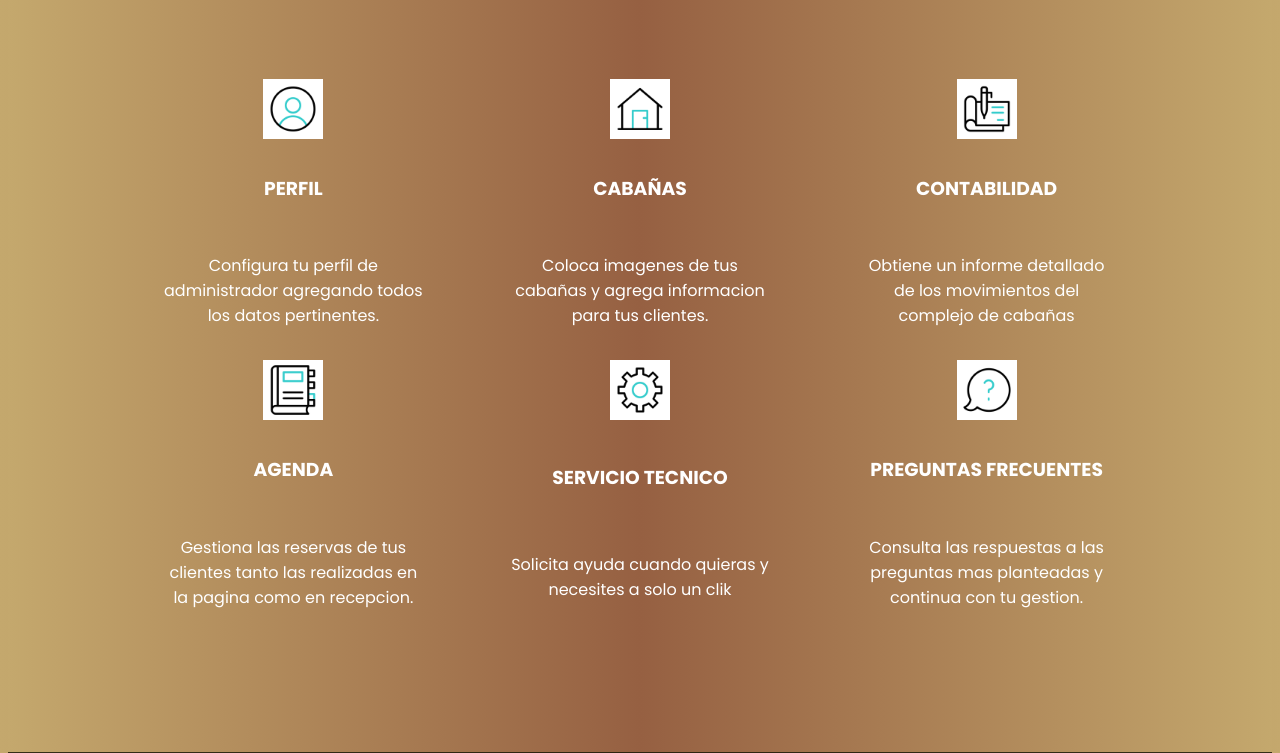
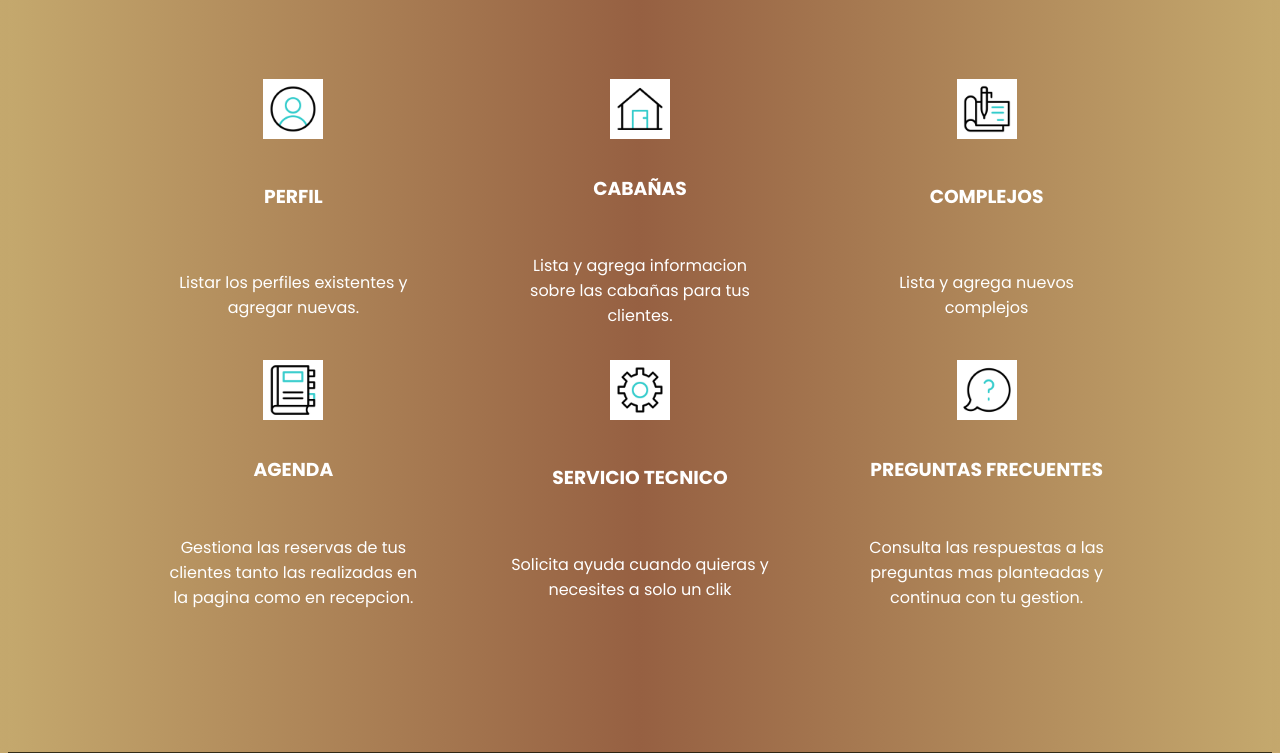
Before and after one commit to GastonSca/grupo6-cdc, a Django app: page / in a window 1280 px wide. Shown: the part 809-1562 px from the top of the page. Run offline with Django 4.2, Linux system fonts and the light colour scheme.

Commit message:
links ppal

```diff
--- a/cabaniapp/perfil/urls.py
+++ b/cabaniapp/perfil/urls.py
@@ -3,5 +3,6 @@ from django.urls import path
 from . import views
 
 urlpatterns = [
-    path('', views.perfil, name='perfil'),
+    path('crear_perfil', views.perfil, name='crear_perfil'),
+    path('listar_perfiles', views.listar_perfiles, name='listar_perfiles'),
 ]
--- a/cabaniapp/templates/perfil/perfil.html
+++ b/cabaniapp/templates/perfil/perfil.html
@@ -9,7 +9,7 @@
     <div class="container">
         <div class="forms-cabanias">
             <div class="perfil form-cabania">
-                <form name="perfilForm" id="perfilForm" action="{% url 'perfil' %}" method="POST">
+                <form name="perfilForm" id="perfilForm" action="{% url 'crear_perfil' %}" method="POST">
                     {% csrf_token%}
                     <legend>Perfil Administrador</legend>
                     <div class="datos">
--- a/cabaniapp/templates/principal/base.html
+++ b/cabaniapp/templates/principal/base.html
@@ -27,9 +27,8 @@
 
             <ul class="nav__link nav__link--menu">
                 <li class="nav__items">
-                    <a href="{% url 'perfil' %}" class="nav__links">Perfil</a>
+                    <a href="{% url 'listar_perfiles' %}" class="nav__links">Perfiles</a>
                 </li>
-
                 <li class="nav__items">
                     <a href="{% url 'listar_complejos' %}" class="nav__links">Complejos</a>
                 </li>
--- a/cabaniapp/templates/principal/index.html
+++ b/cabaniapp/templates/principal/index.html
@@ -13,20 +13,20 @@
 
                 <article class="about__icons">
                     <img src="{% static '/img/gif/perfil.gif' %}" class="about__icon">
-                    <a href="{% url 'perfil' %}" class="nav__links"><h3 class="about__title"> PERFIL</h3></a>
-                    <p class="about__paragrah">Configura tu perfil de administrador agregando todos los datos pertinentes.</p>
+                    <a href="{% url 'listar_perfiles' %}" class="nav__links"><h3 class="about__title"> PERFIL</h3></a>
+                    <p class="about__paragrah">Listar los perfiles existentes y agregar nuevas.</p>
                 </article>
 
                 <article class="about__icons">
                     <img src="{% static '/img/gif/hogar.gif' %}" class="about__icon">
-                    <a href="./admin-agregar-cabania.html" class="nav__links"><h3 class="about__title"> CABAÑAS</h3></a>
-                    <p class="about__paragrah">Coloca imagenes de tus cabañas y agrega informacion para tus clientes.</p>
+                    <a href="{% url 'listar_cabanias' %}" class="nav__links"><h3 class="about__title"> CABAÑAS</h3></a>
+                    <p class="about__paragrah">Lista y agrega informacion sobre las cabañas para tus clientes.</p>
                 </article>
 
                 <article class="about__icons">
                     <img src="{% static '/img/gif/controlar.gif' %}" class="about__icon">
-                    <a href="./admin-contabilidad.html" class="nav__links"><h3 class="about__title"> CONTABILIDAD</h3></a>
-                    <p class="about__paragrah">Obtiene un informe detallado de los movimientos del complejo de cabañas</p>
+                    <a href="{% url 'listar_complejos' %}" class="nav__links"><h3 class="about__title"> COMPLEJOS</h3></a>
+                    <p class="about__paragrah">Lista y agrega nuevos complejos</p>
                 </article>
 
                 <article class="about__icons">
```
Also changed, not shown: cabaniapp/perfil/views.py (+6 -1 lines), cabaniapp/templates/perfil/listar_perfiles.html (added, +41 -0 lines).
